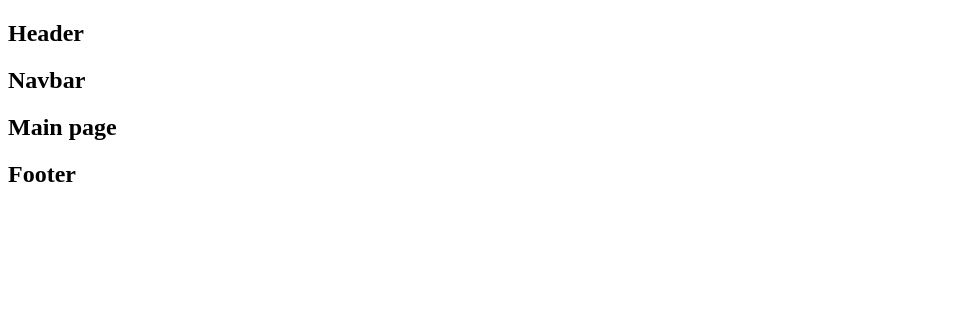
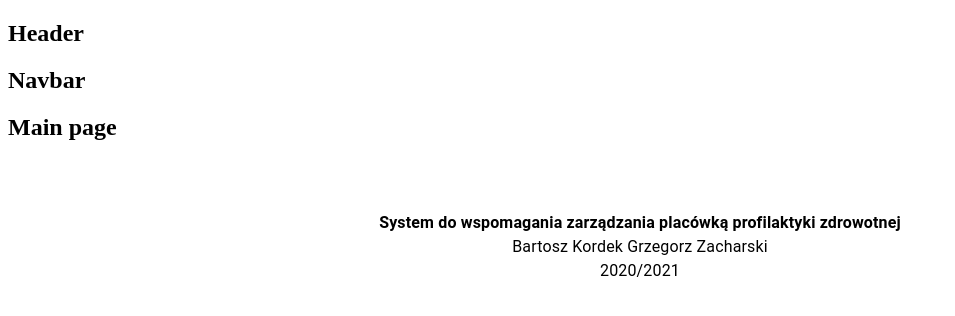
Before and after one commit to gzacharski/AGH-Praca-inzynierska-front-end, a React (Create React App) app: page / in a window 1280 px wide. Shown: the top 316 px of the page, without its empty margins (0-955 px from the left). Built offline with nearby package versions, Linux system fonts and the light colour scheme.

Commit message:
Changed footer content and added its tests.

```diff
--- a/src/main/layout/Footer.js
+++ b/src/main/layout/Footer.js
@@ -1,9 +1,30 @@
 import React from "react";
+import Container from "@material-ui/core/Container";
+import Typography from '@material-ui/core/Typography';
+import {makeStyles} from '@material-ui/core/styles'
+
+const useStyles=makeStyles({
+    root:{
+        padding: "50px",
+    },
+    footer_title:{
+        fontWeight: "bold",
+    }
+})
 
 export default function Footer(){
+    const classes=useStyles();
     return(
-        <footer>
-            <h2>Footer</h2>
-        </footer>
+        <Container maxWidth='xl' component='footer' className={classes.root} data-testid='footer-container' >
+            <Typography align='center' component='h6' className={classes.footer_title} data-testid='footer-title'>
+                System do wspomagania zarządzania placówką profilaktyki zdrowotnej
+            </Typography>
+            <Typography align='center' component='p' data-testid='footer-authors'>
+                Bartosz Kordek Grzegorz Zacharski
+            </Typography>
+            <Typography align='center' component='p' data-testid='footer-year'>
+                2020/2021
+            </Typography>
+        </Container>
     );
 }
```
Also changed, not shown: 1 other file (tests, documents, lock files or other folders).
